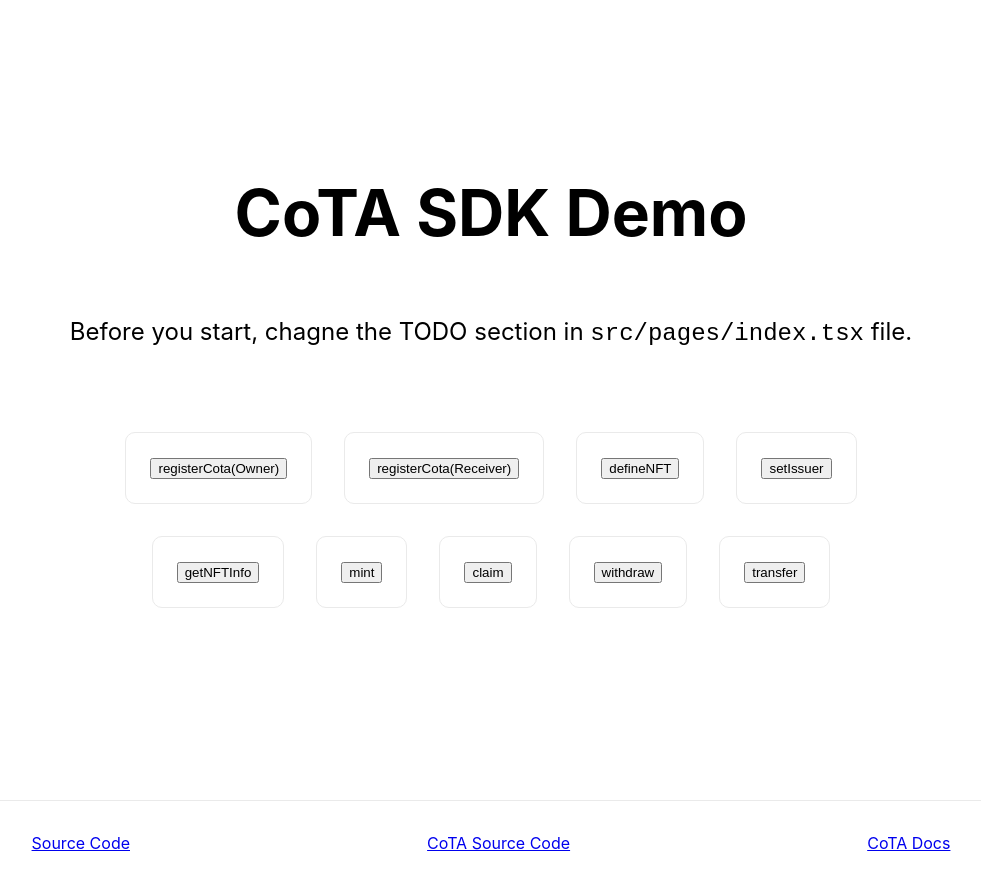
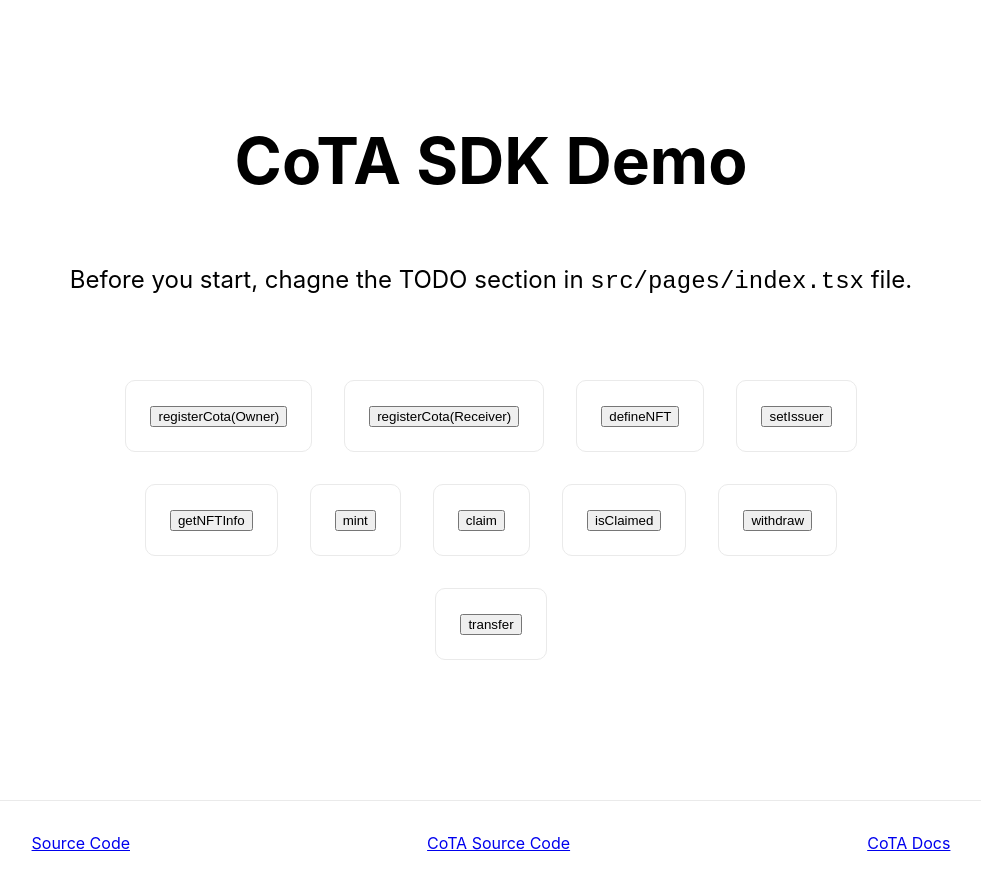
Before and after one commit to luckyyang/cota-sdk-demo, a Next.js app: page / in a window 1280 px wide. Shown: the whole page, without its empty margins (149-1130 px from the left). Built offline with nearby package versions, Linux system fonts and the light colour scheme; what @nervina-labs/cota-sdk would draw is missing.

Commit message:
add isClaimed method

```diff
--- a/pages/index.tsx
+++ b/pages/index.tsx
@@ -23,8 +23,8 @@ import {
   IssuerInfo,
   MintCotaInfo,
   TransferWithdrawal,
+  IsClaimedReq
 } from '@nervina-labs/cota-sdk'
-import CKB from '@nervosnetwork/ckb-sdk-core'
 import signWitnesses from '@nervosnetwork/ckb-sdk-core/lib/signWitnesses'
 import styles from '../styles/Home.module.css'
 import Head from 'next/head'
@@ -57,15 +57,13 @@ const secp256k1Dep = getSecp256k1CellDep(false)
 
 const service: Service = {
   collector: new Collector({
-    ckbNodeUrl: 'https://ckb-testnet.rebase.network/rpc', ckbIndexerUrl: 'https://testnet.ckbapp.dev/indexer'
-    // ckbNodeUrl: 'https://testnet.ckb.dev/rpc', ckbIndexerUrl: 'https://testnet.ckbapp.dev/indexer'
-    // ckbNodeUrl: 'https://testnet.ckbapp.dev/rpc', ckbIndexerUrl: 'https://testnet.ckbapp.dev/indexer'
+    ckbNodeUrl: 'https://testnet.ckbapp.dev/rpc', ckbIndexerUrl: 'https://testnet.ckbapp.dev/indexer'
   }),
   aggregator: new Aggregator({ registryUrl: 'http://cota-registry-aggregator.rostra.xyz', cotaUrl: 'http://cota-aggregator.rostra.xyz' }),
 }
 const ckb = service.collector.getCkb()
 
-let cotaId: string = '0x3c7a0ff1c0331c46b84696595eab954613fbf2f3'
+let cotaId: string = '0xd3b2bc022b52ce7282b354d97f9e5e5baf6698d7'
 
 const registerCota = async (address = TEST_ADDRESS, privateKey = TEST_PRIVATE_KEY) => {
   const provideCKBLock = addressToScript(address)
@@ -234,6 +232,20 @@ const claim = async () => {
   console.info(`Claim cota nft tx has been sent with tx hash ${txHash}`)
 }
 
+const isClaimed = async () => {
+  const aggregator = service.aggregator
+  const lockScript = serializeScript(addressToScript(RECEIVER_ADDRESS))
+  const lockHash = scriptToHash(addressToScript(RECEIVER_ADDRESS))
+  const req: IsClaimedReq = {
+    lockHash,
+    cotaId,
+    tokenIndex: '0x00000000'
+  }
+  console.log('lockScript: ', lockScript)
+  const isClaimed = await aggregator.isClaimed(req)
+  console.log(`======= isClaimed ${req.tokenIndex}: `, JSON.stringify(isClaimed))
+}
+
 const withdraw = async () => {
   console.log(` ======> cotaId: ${cotaId}`)
   const withdrawLock = addressToScript(RECEIVER_ADDRESS)
@@ -318,6 +330,9 @@ export default function Home() {
             <button onClick={claim}> claim </button>
           </div>
           <div className={styles.card}>
+            <button onClick={isClaimed}> isClaimed </button>
+          </div>
+          <div className={styles.card}>
             <button onClick={withdraw}> withdraw </button>
           </div>
           <div className={styles.card}>
```
